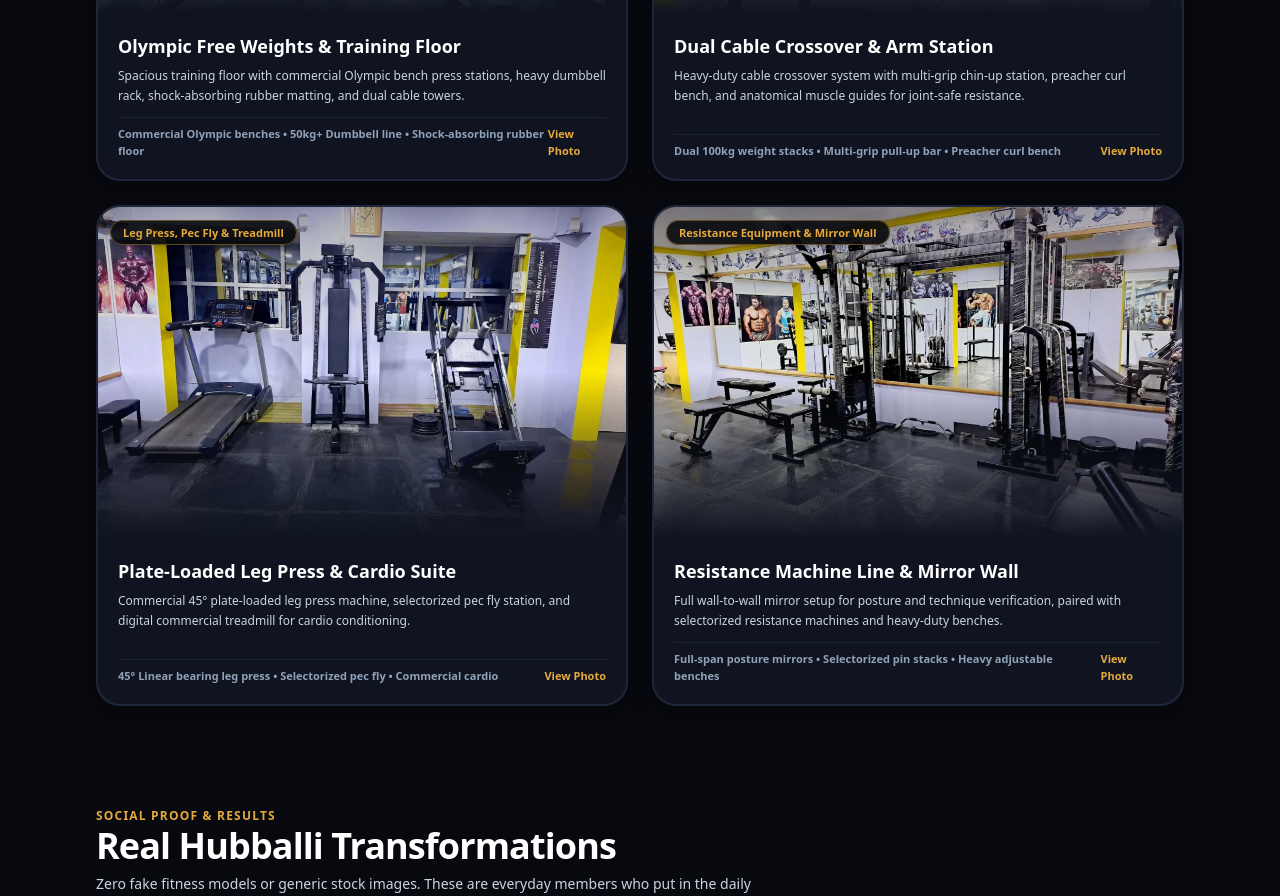
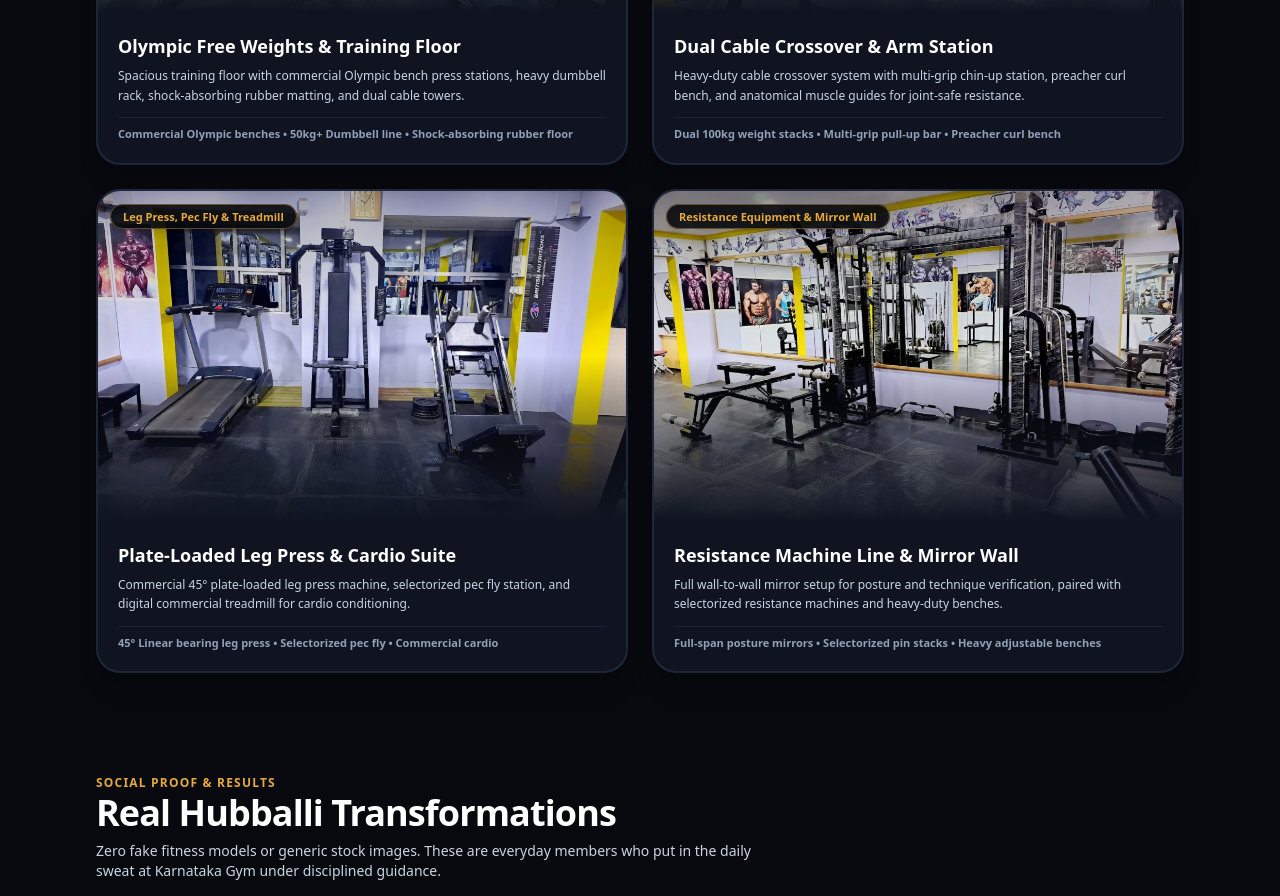
Before and after one commit to workforferoz/karnataka-gym, a Next.js app: page / in a window 1280 px wide. Shown: the part 2048-2944 px from the top of the page. Built offline with nearby package versions, Linux system fonts and the light colour scheme.

Commit message:
chore: remove 'View Photo' label from all facility image cards

```diff
--- a/src/app/page.tsx
+++ b/src/app/page.tsx
@@ -594,9 +594,8 @@ export default function PublicGymWebsite() {
                       {photo.desc}
                     </p>
                   </div>
-                  <div className="pt-2 border-t border-[#1C2538] flex items-center justify-between text-[11px] text-slate-400">
+                  <div className="pt-2 border-t border-[#1C2538] text-[11px] text-slate-400">
                     <span className="font-semibold">{photo.specs}</span>
-                    <span className="text-[#E5A93C] font-bold">View Photo</span>
                   </div>
                 </div>
               </div>
```
